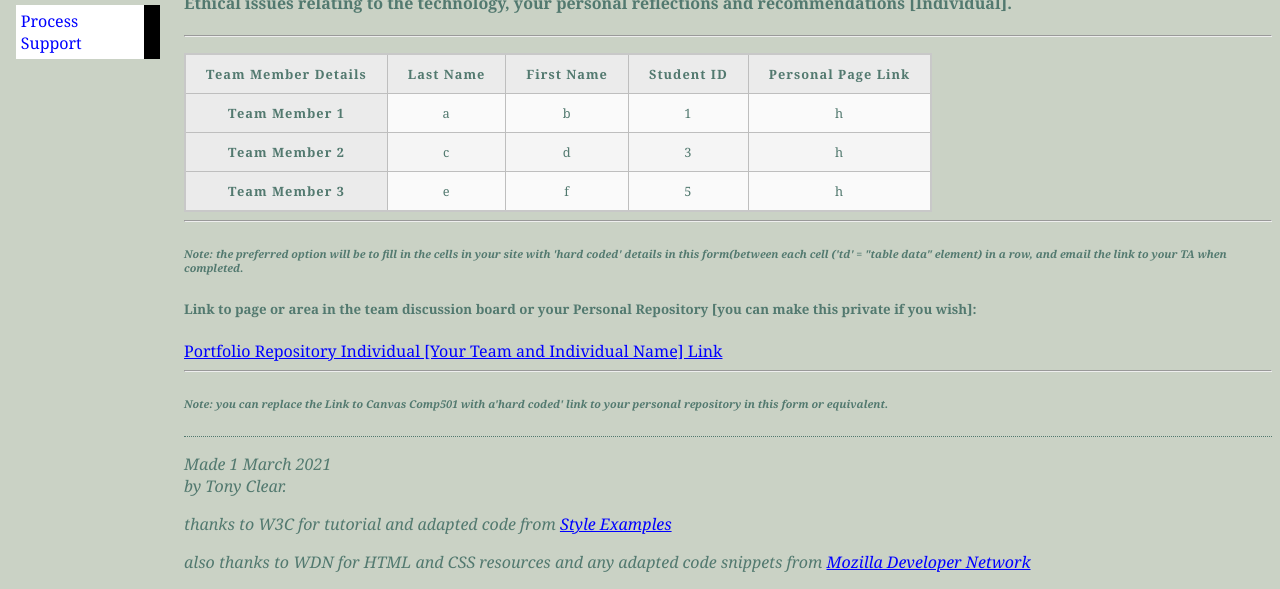
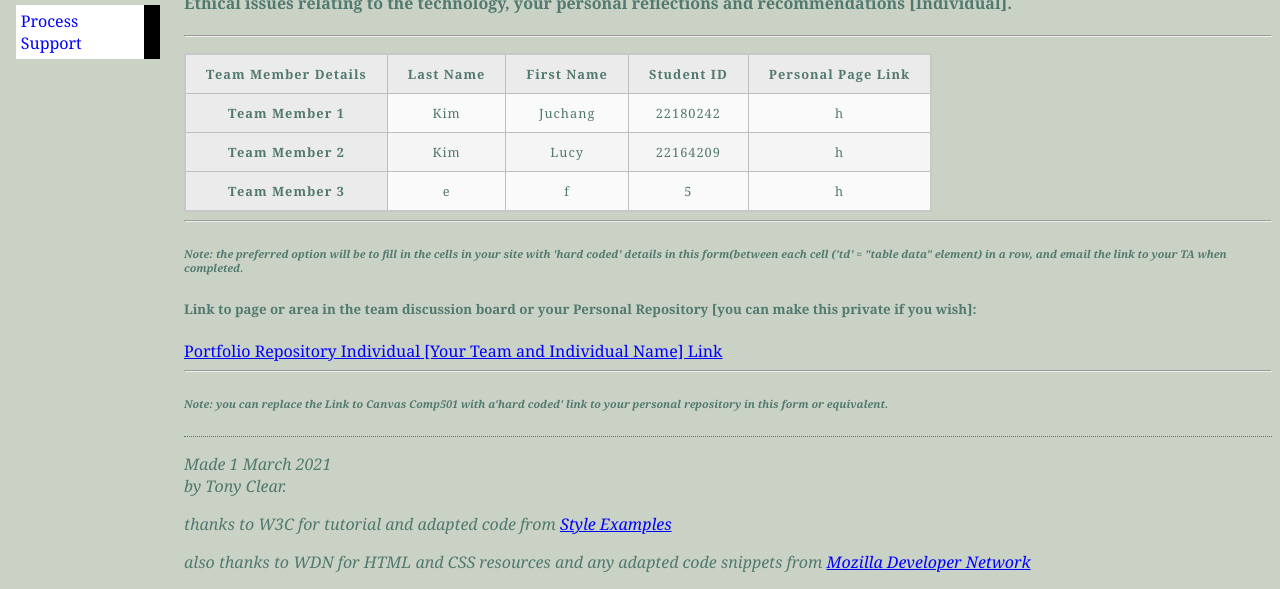
Before and after one commit to JuchangKim/JuchangKim.github.io, a plain HTML site: page CTiS-2023_1/CTiS-2023_1/misc/ethics.html in a window 1280 px wide. Shown: the part 334-923 px from the top of the page. Drawn offline with Linux system fonts and the light colour scheme.

Commit message:
ethics.html

```diff
--- a/CTiS-2023_1/CTiS-2023_1/misc/ethics.html
+++ b/CTiS-2023_1/CTiS-2023_1/misc/ethics.html
@@ -43,16 +43,16 @@
 
 	<p align = "left"</p>
 	<tr><th scope="row">Team Member 1</th>
-		<td>a</td>
-		<td>b</td>
-        <td>1</td>
+		<td>Kim</td>
+		<td>Juchang</td>
+        <td>22180242</td>
 		<td>h</td>
    </tr>
 	<p align = "left"</p>
 	<tr><th scope="row">Team Member 2</th>
-        <td>c</td>
-		<td>d</td>
-        <td>3</td>
+        	<td>Kim</td>
+		<td>Lucy</td>
+        <td>22164209</td>
 		<td>h</td>
     </tr>
 	<p align = "left"</p>
```
